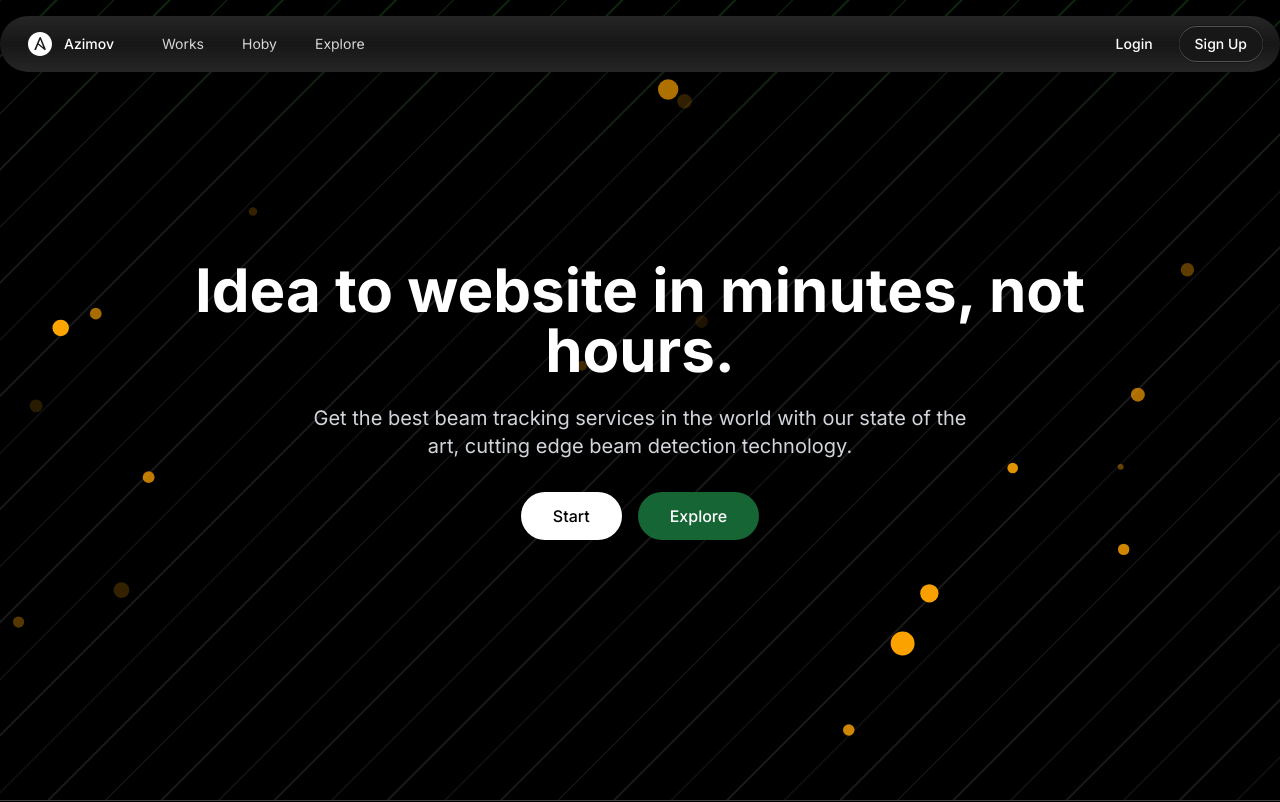
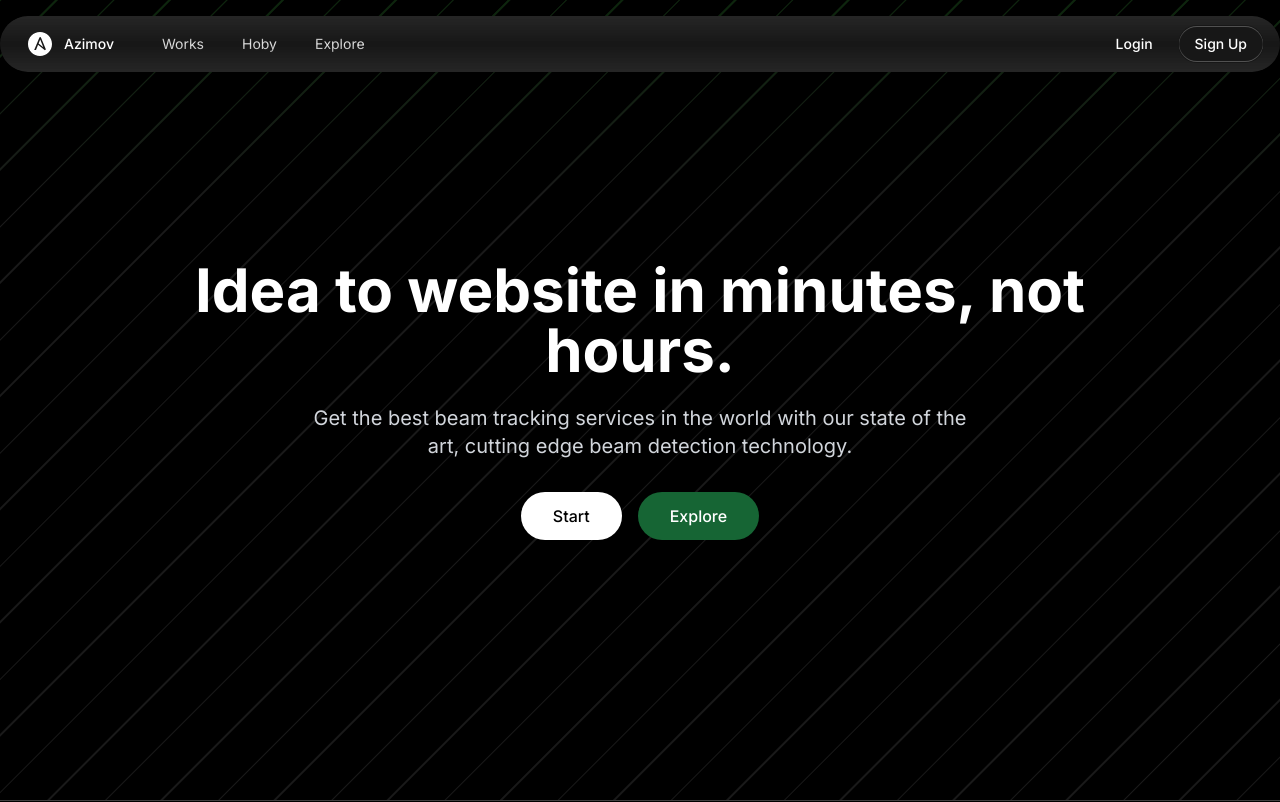
Before and after one commit to sardorazimov/profile, a Next.js app: page / in a window 1280 px wide. Shown: the top 802 px of the page. Built offline with nearby package versions, Linux system fonts and the light colour scheme.

Commit message:
drid_delete

```diff
--- a/components/svg/AmazingBg.tsx
+++ b/components/svg/AmazingBg.tsx
@@ -1,20 +1,20 @@
 "use client"
 
 import { motion } from "framer-motion"
-import { useEffect, useState } from "react"
+import { SetStateAction, useEffect, useState } from "react"
 
 export default function AmazingBg() {
-  const [particles, setParticles] = useState([])
+  const [particles, setParticles] = useState<never[]>([])
 
-  useEffect(() => {
-    const newParticles = Array.from({ length: 20 }, (_, i) => ({
-      id: i,
-      x: Math.random() * 100,
-      y: Math.random() * 100,
-      size: Math.random() * 6 + 2,
-    }))
-    setParticles(newParticles)
-  }, [])
+  // useEffect(() => {
+  //   const newParticles = Array.from({ length: 20 }, (_, i) => ({
+  //     id: i,
+  //     x: Math.random() * 100,
+  //     y: Math.random() * 100,
+  //     size: Math.random() * 6 + 2,
+  //   }))
+  //   setParticles(newParticles)
+  // }, [])
 
   return (
     <div className="h-screen w-full bg-black overflow-hidden">
@@ -52,7 +52,7 @@
       </svg>
 
       {/* Animated particles */}
-      <svg className="absolute inset-0 w-full h-full">
+      {/* <svg className="absolute inset-0 w-full h-full">
         {particles.map((particle) => (
           <motion.circle
             key={particle.id}
@@ -72,7 +72,7 @@
             }}
           />
         ))}
-      </svg>
+      </svg> */}
 
       {/* Content */}
       <div className="relative z-10 flex flex-col items-center justify-center h-full text-center px-4">
--- a/components/svg/FullRgbaBackground.tsx
+++ b/components/svg/FullRgbaBackground.tsx
@@ -8,16 +8,16 @@
 export default function Component() {
   const [particles, setParticles] = useState([])
 
-  useEffect(() => {
-    const newParticles = Array.from({ length: 30 }, (_, i) => ({
-      id: i,
-      x: Math.random() * 100,
-      y: Math.random() * 100,
-      size: Math.random() * 6 + 2,
-      color: colors[Math.floor(Math.random() * colors.length)],
-    }))
-    setParticles(newParticles)
-  }, [])
+  // useEffect(() => {
+  //   const newParticles = Array.from({ length: 30 }, (_, i) => ({
+  //     id: i,
+  //     x: Math.random() * 100,
+  //     y: Math.random() * 100,
+  //     size: Math.random() * 6 + 2,
+  //     color: colors[Math.floor(Math.random() * colors.length)],
+  //   }))
+  //   setParticles(newParticles)
+  // }, [])
 
   return (
     <div className="relative h-screen w-full bg-black overflow-hidden">
@@ -74,7 +74,7 @@
       </svg>
 
       {/* Animated multi-colored particles */}
-      <svg className="absolute inset-0 w-full h-full">
+      {/* <svg className="absolute inset-0 w-full h-full">
         {particles.map((particle) => (
           <motion.circle
             key={particle.id}
@@ -94,7 +94,7 @@
             }}
           />
         ))}
-      </svg>
+      </svg> */}
 
       {/* Content */}
       <div className="relative z-10 flex flex-col items-center justify-center h-full text-center px-4">
--- a/components/svg/GreenBackground.tsx
+++ b/components/svg/GreenBackground.tsx
@@ -6,16 +6,16 @@
 export default function Component() {
   const [particles, setParticles] = useState([])
 
-  useEffect(() => {
-    // Generate random particles
-    const newParticles = Array.from({ length: 20 }, (_, i) => ({
-      id: i,
-      x: Math.random() * 100,
-      y: Math.random() * 100,
-      size: Math.random() * 6 + 2,
-    }))
-    setParticles(newParticles)
-  }, [])
+  // useEffect(() => {
+  //   // Generate random particles
+  //   const newParticles = Array.from({ length: 20 }, (_, i) => ({
+  //     id: i,
+  //     x: Math.random() * 100,
+  //     y: Math.random() * 100,
+  //     size: Math.random() * 6 + 2,
+  //   }))
+  //   setParticles(newParticles)
+  // }, [])
 
   return (
     <div className="relative h-screen w-full bg-black overflow-hidden">
@@ -62,7 +62,7 @@
       </svg>
 
       {/* Animated particles */}
-      <svg className="absolute inset-0 w-full h-full">
+      {/* <svg className="absolute inset-0 w-full h-full">
         {particles.map((particle) => (
           <motion.circle
             key={particle.id}
@@ -82,7 +82,7 @@
             }}
           />
         ))}
-      </svg>
+      </svg> */}
 
       {/* Content */}
       <div className="relative z-10 flex flex-col items-center justify-center h-full text-center px-4">
--- a/components/svg/GridBackground.tsx
+++ b/components/svg/GridBackground.tsx
@@ -9,16 +9,16 @@
 export default function GridBackground() {
   const [particles, setParticles] = useState([])
 
-  useEffect(() => {
-    const newParticles = Array.from({ length: 30 }, (_, i) => ({
-      id: i,
-      x: Math.random() * 100,
-      y: Math.random() * 100,
-      size: Math.random() * 6 + 2,
-      color: colors[Math.floor(Math.random() * colors.length)],
-    }))
-    setParticles(newParticles)
-  }, [])
+  // useEffect(() => {
+  //   const newParticles = Array.from({ length: 30 }, (_, i) => ({
+  //     id: i,
+  //     x: Math.random() * 100,
+  //     y: Math.random() * 100,
+  //     size: Math.random() * 6 + 2,
+  //     color: colors[Math.floor(Math.random() * colors.length)],
+  //   }))
+  //   setParticles(newParticles)
+  // }, [])
 
   return (
     <>
@@ -84,7 +84,7 @@
       </svg>
 
       {/* Animated multi-colored particles */}
-      <svg className="absolute inset-0 w-full h-full">
+      {/* <svg className="absolute inset-0 w-full h-full">
         {particles.map((particle) => (
           <motion.circle
             key={particle.id}
@@ -104,7 +104,7 @@
             }}
           />
         ))}
-      </svg>
+      </svg> */}
 
       {/* Content */}
       <div className=" z-10 flex flex-col items-center justify-center h-full text-center px-4">
--- a/components/svg/RgbBackground.tsx
+++ b/components/svg/RgbBackground.tsx
@@ -6,15 +6,15 @@
 export default function RgbBackground() {
   const [particles, setParticles] = useState([])
 
-  useEffect(() => {
-    const newParticles = Array.from({ length: 20 }, (_, i) => ({
-      id: i,
-      x: Math.random() * 100,
-      y: Math.random() * 100,
-      size: Math.random() * 6 + 2,
-    }))
-    setParticles(newParticles)
-  }, [])
+  // useEffect(() => {
+  //   const newParticles = Array.from({ length: 20 }, (_, i) => ({
+  //     id: i,
+  //     x: Math.random() * 100,
+  //     y: Math.random() * 100,
+  //     size: Math.random() * 6 + 2,
+  //   }))
+  //   setParticles(newParticles)
+  // }, [])
 
   return (
     <div className="relative h-screen w-full bg-black overflow-hidden">
@@ -71,7 +71,7 @@
       </svg>
 
       {/* Animated particles */}
-      <svg className="absolute inset-0 w-full h-full">
+      {/* <svg className="absolute inset-0 w-full h-full">
         {particles.map((particle) => (
           <motion.circle
             key={particle.id}
@@ -91,7 +91,7 @@
             }}
           />
         ))}
-      </svg>
+      </svg> */}
 
       {/* Content */}
       <div className="relative z-10 flex flex-col items-center justify-center h-full text-center px-4">
--- a/components/svg/SvgBackground.tsx
+++ b/components/svg/SvgBackground.tsx
@@ -6,16 +6,16 @@
 export default function Component() {
   const [particles, setParticles] = useState([])
 
-  useEffect(() => {
-    // Generate random particles
-    const newParticles = Array.from({ length: 20 }, (_, i) => ({
-      id: i,
-      x: Math.random() * 100,
-      y: Math.random() * 100,
-      size: Math.random() * 6 + 2,
-    }))
-    setParticles(newParticles)
-  }, [])
+  // useEffect(() => {
+  //   // Generate random particles
+  //   const newParticles = Array.from({ length: 20 }, (_, i) => ({
+  //     id: i,
+  //     x: Math.random() * 100,
+  //     y: Math.random() * 100,
+  //     size: Math.random() * 6 + 2,
+  //   }))
+  //   setParticles(newParticles)
+  // }, [])
 
   return (
     <div className="relative h-screen w-full bg-black overflow-hidden">
@@ -28,7 +28,7 @@
       </svg>
 
       {/* Animated particles */}
-      <svg className="absolute inset-0 w-full h-full">
+      {/* <svg className="absolute inset-0 w-full h-full">
         {particles.map((particle) => (
           <motion.circle
             key={particle.id}
@@ -48,7 +48,7 @@
             }}
           />
         ))}
-      </svg>
+      </svg> */}
 
       {/* Content */}
       <div className="relative z-10 flex flex-col items-center justify-center h-full text-center px-4">
```
